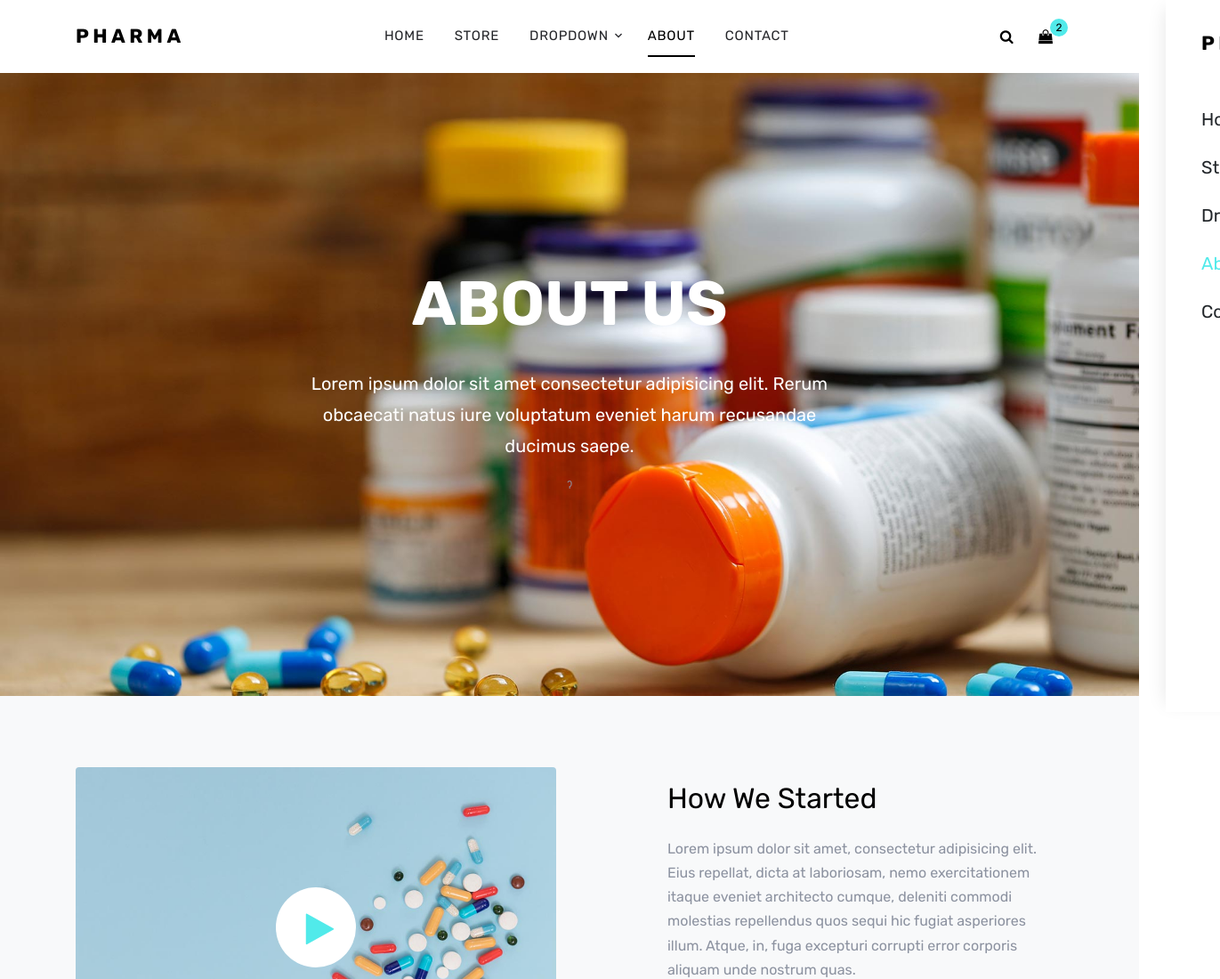
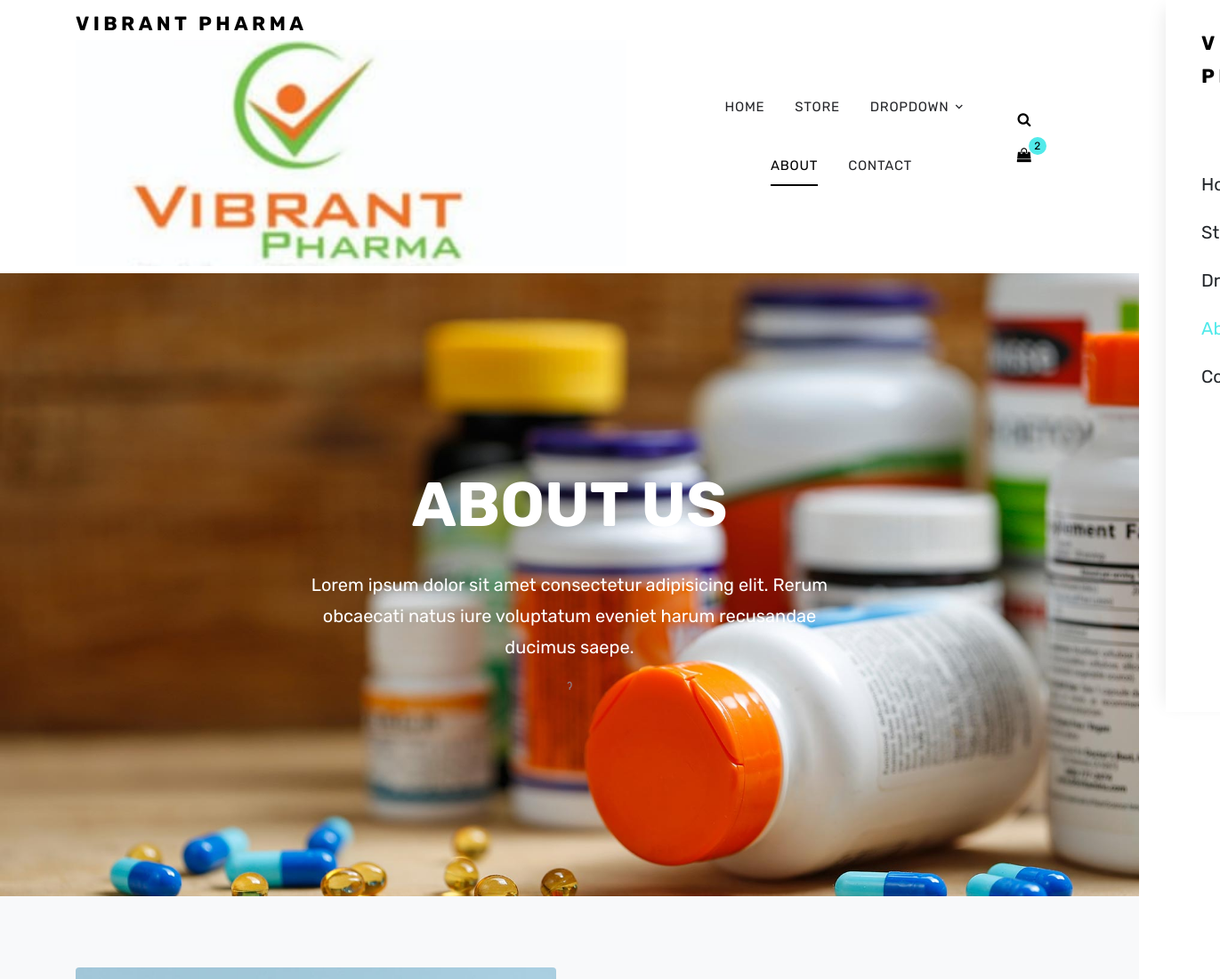
Before and after one commit to ansargithub/VibrantPharma, a plain HTML site: page about.html in a window 1280 px wide. Shown: the top 1100 px of the page at 89% size, 1371 px wide, since content can reach past the window. Drawn offline with Linux system fonts and the light colour scheme; files whose address does not match are found by name.

Commit message:
website push5

```diff
--- a/about.html
+++ b/about.html
@@ -42,7 +42,8 @@
         <div class="d-flex align-items-center justify-content-between">
           <div class="logo">
             <div class="site-logo">
-              <a href="index.html" class="js-logo-clone">Pharma</a>
+              <a href="index.html" class="js-logo-clone">Vibrant Pharma</a>
+              <img src="images/vibrant.PNG" alt="Image">
             </div>
           </div>
           <div class="main-nav d-none d-lg-block">
```
Also changed, not shown: index.html (+1 -0 lines), images/vibrant.PNG (added).
